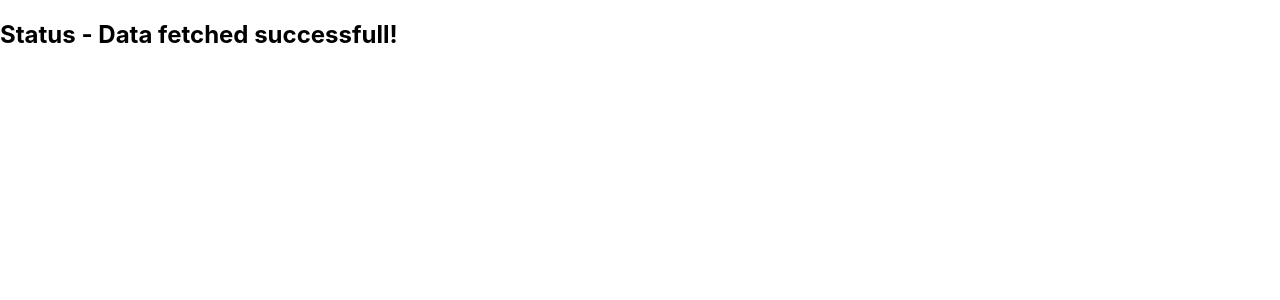
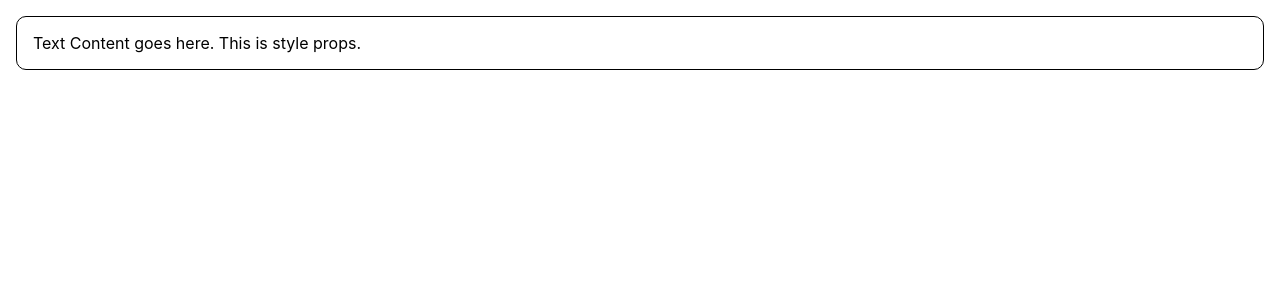
Before and after one commit to sadikul60/explore-react-typescript, a React (Create React App) app: page / in a window 1280 px wide. Shown: the top 300 px of the page. Built offline with nearby package versions, Linux system fonts and the light colour scheme.

Commit message:
added style props

```diff
--- a/src/App.tsx
+++ b/src/App.tsx
@@ -1,24 +1,11 @@
 
 import './App.css';
-import Blog from './components/Blog/Blog';
-import Home from './components/Home/Home';
-import Person from './components/Person/Person';
-import Props from './components/Props/Props';
-import Status from './components/Status/Status';
+import Container from './components/StyleProps/Container';
 
 function App() {
-  const personName = {
-    first: 'Sadik',
-    last: 'Ahmed',
-    age: 21
-  }
   return (
     <div>
-      {/* <Props name='Sadik' messageCount={20} isLoggedIn={false} /> */}
-      {/* <Person name={personName} /> */}
-      {/* <Home name="Sadikul" email='sadikul@gmail.com' age='21' money='400' /> */}
-      {/* <Blog /> */}
-      <Status status='success' />
+      <Container style={{border: '1px solid black', padding: '1rem', margin: '1rem', borderRadius: '10px'}} />
     </div>
   );
 }
--- /dev/null
+++ b/src/components/StyleProps/Container.tsx
@@ -0,0 +1,13 @@
+type StyleProps = {
+    style: React.CSSProperties
+}
+
+const Container = (props: StyleProps) => {
+    return (
+        <div style={{border: '1px solid black', padding: '1rem', margin: '1rem', borderRadius: '10px'}}>
+            Text Content goes here. This is style props.
+        </div>
+    );
+};
+
+export default Container;
```
